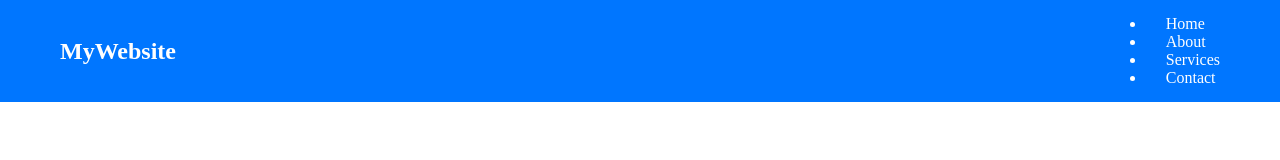
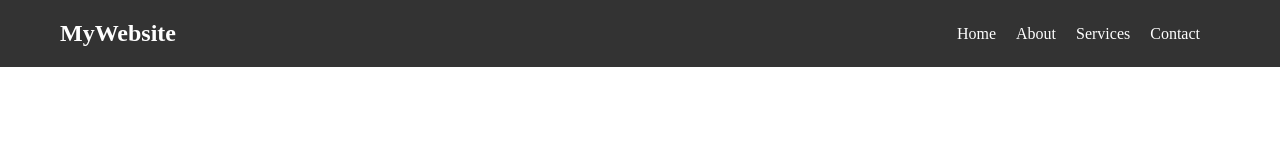
Before and after one commit to 19850228/Portfolio--Project, a plain HTML site: page index.html in a window 1280 px wide. Drawn offline with Linux system fonts and the light colour scheme.

Commit message:
Update index.css

```diff
--- a/index.css
+++ b/index.css
@@ -7,28 +7,36 @@
 
 /* Navbar styles */
 .navbar {
-    background-color: #0076ff;
+  background-color: #333;
   color: #fff;
-    padding: 15px 0;
 }
 
 .container {
   max-width: 1200px;
   margin: 0 auto;
-    padding: 0 20px;
+  padding: 20px;
   display: flex;
   justify-content: space-between;
   align-items: center;
 }
 
-.navbar-logo img {
-    height: 40px;
+.navbar-logo {
+  font-size: 1.5rem;
+  font-weight: bold;
+}
+
+.navbar-links {
+  list-style-type: none;
+  display: flex;
+}
+
+.navbar-links li {
+  margin-right: 20px;
 }
 
 .navbar-links a {
   color: #fff;
   text-decoration: none;
-    margin-left: 20px;
   transition: color 0.3s;
 }
 
```
Lines whose indentation alone changed are shown as unchanged.
